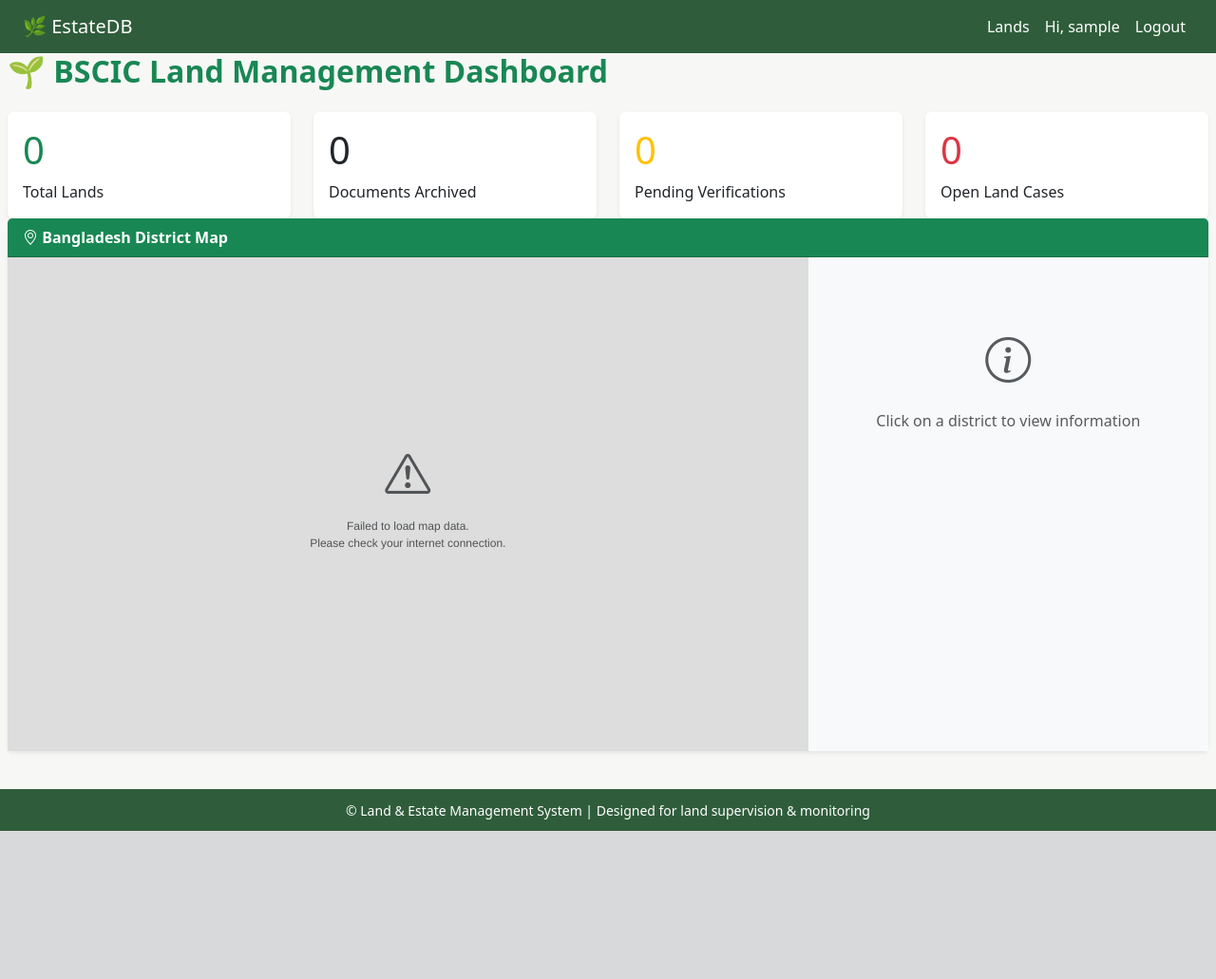
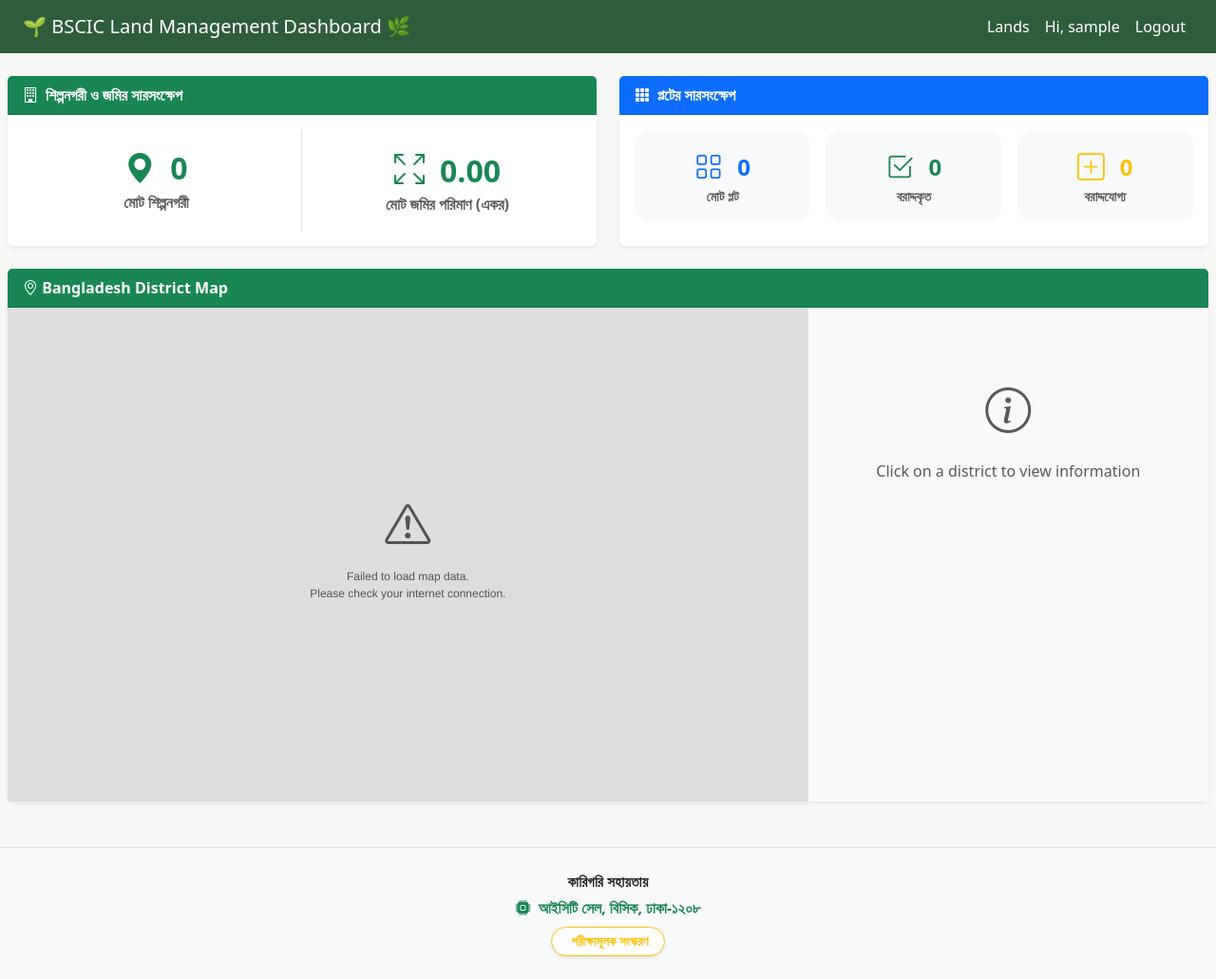
Before and after one commit to faysal077/estatecell, a Django app: page /dashboard/ in a window 1280 px wide. Shown: the whole page at 95% size. Before the commit the page ends 875 px from the top, so only its background shows below. Run offline with Django 5.2, Linux system fonts and the light colour scheme; the visitor is signed in with stand-in values (Sample User, id 1); data that the repository does not hold is empty.

Commit message:
Dashboard Updated

```diff
--- a/esate_db/settings.py
+++ b/esate_db/settings.py
@@ -34,7 +34,7 @@
 SECRET_KEY = 'django-insecure-k9o1j5a2sa1#)qjy$7b0+!&i)6__5wu6sb*e#@vr$z!@hzgai6'
 
 # SECURITY WARNING: don't run with debug turned on in production!
-DEBUG = False
+DEBUG = True
 
 ALLOWED_HOSTS = [
     'localhost',
@@ -43,7 +43,6 @@
     'prescientific-unexpandable-gracelynn.ngrok-free.dev'
 ]
 # ALLOWED_HOSTS = ['estate.bscic.gov.bd',]
-
 
 # ALLOWED_HOSTS = ['*']
 CSRF_TRUSTED_ORIGINS = [
--- a/esate_db/urls.py
+++ b/esate_db/urls.py
@@ -6,22 +6,107 @@
 from lands.models import Land
 from django.shortcuts import redirect
 from django.contrib.auth.decorators import login_required
+from django.contrib.auth.decorators import login_required
+from django.db.models import Count, Sum
+from django.shortcuts import render
 
 @login_required(login_url='accounts:login')
 def dashboard(request):
-    """Render dashboard with context data."""
-    from django.shortcuts import render
+    """Render dashboard with summary cards and RD office table."""
 
-    total_lands = Land.objects.count()
-    total_documents = 0
-    pending_verifications = total_lands  # Placeholder
-    legal_cases = 0  # Placeholder
+    # =====================================================
+    # Overall Summary Cards
+    # =====================================================
+
+    total_estates = Land.objects.count()
+
+    total_land_area = (
+        Land.objects.aggregate(total=Sum('total_area'))['total'] or 0
+    )
+
+    total_plots = (
+        Land.objects.aggregate(total=Sum('total_plots'))['total'] or 0
+    )
+
+    allocated_plots = (
+        Land.objects.aggregate(total=Sum('allocated_plots'))['total'] or 0
+    )
+
+    remaining_plots = (
+        Land.objects.aggregate(total=Sum('remaining_plots'))['total'] or 0
+    )
+
+    # =====================================================
+    # RD Office Wise Summary Table
+    # =====================================================
+
+    rd_office_summary = []
+
+    rd_offices = (
+        Land.objects
+        .values_list('rd_office', flat=True)
+        .distinct()
+        .order_by('rd_office')
+    )
+
+    for office in rd_offices:
+
+        lands = Land.objects.filter(rd_office=office)
+
+        total_estates_office = lands.count()
+
+        total_area_office = (
+            lands.aggregate(total=Sum('total_area'))['total'] or 0
+        )
+
+        total_plots_office = (
+            lands.aggregate(total=Sum('total_plots'))['total'] or 0
+        )
+
+        allocated_plots_office = (
+            lands.aggregate(total=Sum('allocated_plots'))['total'] or 0
+        )
+
+        remaining_plots_office = (
+            lands.aggregate(total=Sum('remaining_plots'))['total'] or 0
+        )
+
+        # Average tagging percentage for this RD office
+        if total_estates_office > 0:
+
+            tagging_percentage = round(
+                sum(l.tagging_percentage for l in lands) / total_estates_office,
+                1
+            )
+
+        else:
+            tagging_percentage = 0
+
+        rd_office_summary.append({
+            'rd_office': office,
+            'total_estates': total_estates_office,
+            'total_area': total_area_office,
+            'total_plots': total_plots_office,
+            'allocated_plots': allocated_plots_office,
+            'remaining_plots': remaining_plots_office,
+            'tagging_percentage': tagging_percentage,
+        })
+
+    # =====================================================
+    # Render Dashboard
+    # =====================================================
 
     return render(request, 'dashboard.html', {
-        'total_lands': total_lands,
-        'total_documents': total_documents,
-        'pending_verifications': pending_verifications,
-        'legal_cases': legal_cases,
+
+        # Card data
+        'total_estates': total_estates,
+        'total_land_area': total_land_area,
+        'total_plots': total_plots,
+        'allocated_plots': allocated_plots,
+        'remaining_plots': remaining_plots,
+
+        # Table data
+        'rd_office_summary': rd_office_summary,
     })
 
 
--- a/templates/base.html
+++ b/templates/base.html
@@ -34,7 +34,7 @@
 <body>
 
 <nav class="navbar navbar-expand-lg navbar-dark px-4">
-    <a class="navbar-brand" href="/">🌿 EstateDB</a>
+    <a class="navbar-brand" href="/">🌱 BSCIC Land Management Dashboard 🌿</a>
 
     <button class="navbar-toggler" type="button" data-bs-toggle="collapse"
             data-bs-target="#navbarNav">
@@ -69,8 +69,27 @@
     {% block content %}{% endblock %}
 </div>
 
-<footer class="text-center">
-    <small>© {{ year }} Land & Estate Management System | Designed for land supervision & monitoring</small>
+<footer class="mt-5 py-4 text-center border-top bg-light">
+    <div class="container">
+
+        <div class="fw-semibold text-dark mb-1"
+             style="font-size: 0.95rem; letter-spacing: 0.3px;">
+            কারিগরি সহায়তায়
+        </div>
+
+        <div class="text-success fw-bold mb-2"
+             style="font-size: 1rem;">
+            <i class="bi bi-cpu-fill me-1"></i>
+            আইসিটি সেল, বিসিক, ঢাকা-১২০৮
+        </div>
+
+        <div class="d-inline-block px-3 py-1 rounded-pill border border-warning bg-white text-warning fw-semibold shadow-sm"
+             style="font-size: 0.85rem;">
+            <i class="bi bi-flask me-1"></i>
+            পরীক্ষামূলক সংস্করণ
+        </div>
+
+    </div>
 </footer>
 
 <!-- Bootstrap JS -->
--- a/templates/dashboard.html
+++ b/templates/dashboard.html
@@ -6,45 +6,135 @@
 <link rel="stylesheet" href="https://unpkg.com/leaflet@1.9.4/dist/leaflet.css" />
 <script src="https://unpkg.com/leaflet@1.9.4/dist/leaflet.js"></script>
 
-<h2 class="mb-4 fw-bold text-success">🌱 BSCIC Land Management Dashboard</h2>
-<div class="row g-4">
+<br>
 
-    <!-- Total Lands -->
-    <div class="col-md-3">
-        <div class="card shadow-sm border-0" style="border-left: 6px solid #4caf50;">
+<!-- ===================================================== -->
+<!-- Dashboard Summary Cards (Replace Old 4 Cards)       -->
+<!-- ===================================================== -->
+
+<div class="row g-4 mb-4">
+
+    <!-- Card 1: Estates & Land Area -->
+    <div class="col-lg-6">
+        <div class="card shadow-sm border-0 h-100"
+             style="border-left: 6px solid #198754;">
+
+            <div class="card-header bg-success text-white fw-bold d-flex align-items-center">
+                <i class="bi bi-building me-2"></i>
+                শিল্পনগরী ও জমির সারসংক্ষেপ
+            </div>
+
             <div class="card-body">
-                <h1 class="text-success">{{ total_lands }}</h1>
-                <p class="mb-0">Total Lands</p>
+
+                <div class="row text-center">
+
+                    <!-- Total Estates -->
+                    <div class="col-6 border-end">
+                        <div class="py-3">
+                            <div class =" d-flex align-items-center gap-3 center justify-content-center">
+                                <i class="bi bi-geo-alt-fill text-success"
+                                style="font-size: 2rem;"></i>
+
+                                <h2 class="fw-bold text-success mb-0">
+                                    {{ total_estates }}
+                                </h2>
+                            </div>
+                            <p class="text-muted mb-0 fw-semibold">
+                                মোট শিল্পনগরী
+                            </p>
+                        </div>
+                    </div>
+
+                    <!-- Total Land Area -->
+                    <div class="col-6">
+                        <div class="py-3">
+                            <div class =" d-flex align-items-center gap-3 center justify-content-center">
+                            <i class="bi bi-arrows-fullscreen text-success"
+                               style="font-size: 2rem;"></i>
+
+                            <h2 class="fw-bold text-success mt-2 mb-1">
+                                {{ total_land_area|floatformat:2 }}
+                            </h2>
+                            </div>
+                            <p class="text-muted mb-0 fw-semibold">
+                                মোট জমির পরিমাণ (একর)
+                            </p>
+                        </div>
+                    </div>
+
+                </div>
+
             </div>
         </div>
     </div>
 
-    <!-- Total Documents -->
-    <div class="col-md-3">
-        <div class="card shadow-sm border-0" style="border-left: 6px solid #795548;">
+    <!-- Card 2: Plot Statistics -->
+    <div class="col-lg-6">
+        <div class="card shadow-sm border-0 h-100"
+             style="border-left: 6px solid #0d6efd;">
+
+            <div class="card-header bg-primary text-white fw-bold d-flex align-items-center">
+                <i class="bi bi-grid-3x3-gap-fill me-2"></i>
+                প্লটের সারসংক্ষেপ
+            </div>
+
             <div class="card-body">
-                <h1 class="text-brown">{{ total_documents }}</h1>
-                <p class="mb-0">Documents Archived</p>
+
+                <div class="row text-center g-3">
+
+                    <!-- Total Plots -->
+                    <div class="col-4">
+                        <div class="bg-light rounded-4 p-3 h-100">
+                            <div class =" d-flex align-items-center gap-3 center justify-content-center">
+                            <i class="bi bi-grid text-primary"
+                               style="font-size: 1.8rem;"></i>
+
+                            <h4 class="fw-bold text-primary mt-2 mb-1">
+                                {{ total_plots }}
+                            </h4>
                             </div>
+                            <p class="text-muted mb-0 small fw-semibold">
+                                মোট প্লট
+                            </p>
                         </div>
                     </div>
 
-    <!-- Pending Verifications -->
-    <div class="col-md-3">
-        <div class="card shadow-sm border-0" style="border-left: 6px solid #ff9800;">
-            <div class="card-body">
-                <h1 class="text-warning">{{ pending_verifications }}</h1>
-                <p class="mb-0">Pending Verifications</p>
+                    <!-- Allocated Plots -->
+                    <div class="col-4">
+                        <div class="bg-light rounded-4 p-3 h-100">
+                            <div class =" d-flex align-items-center gap-3 center justify-content-center">
+                            <i class="bi bi-check2-square text-success"
+                               style="font-size: 1.8rem;"></i>
+
+                            <h4 class="fw-bold text-success mt-2 mb-1">
+                                {{ allocated_plots }}
+                            </h4>
                             </div>
+                            <p class="text-muted mb-0 small fw-semibold">
+                                বরাদ্দকৃত
+                            </p>
                         </div>
                     </div>
 
-    <!-- Legal Cases -->
-    <div class="col-md-3">
-        <div class="card shadow-sm border-0" style="border-left: 6px solid #e53935;">
-            <div class="card-body">
-                <h1 class="text-danger">{{ legal_cases }}</h1>
-                <p class="mb-0">Open Land Cases</p>
+                    <!-- Remaining Plots -->
+                    <div class="col-4">
+                        <div class="bg-light rounded-4 p-3 h-100">
+                            <div class =" d-flex align-items-center gap-3 center justify-content-center">
+                            <i class="bi bi-plus-square text-warning"
+                               style="font-size: 1.8rem;"></i>
+
+                            <h4 class="fw-bold text-warning mt-2 mb-1">
+                                {{ remaining_plots }}
+                            </h4>
+                            </div>
+                            <p class="text-muted mb-0 small fw-semibold">
+                                বরাদ্দযোগ্য
+                            </p>
+                        </div>
+                    </div>
+
+                </div>
+
             </div>
         </div>
     </div>
@@ -73,6 +163,7 @@
         </div>
     </div>
 </div>
+
 
 <script>
     // District metadata - loaded from API
```
Lines whose indentation alone changed are shown as unchanged.
